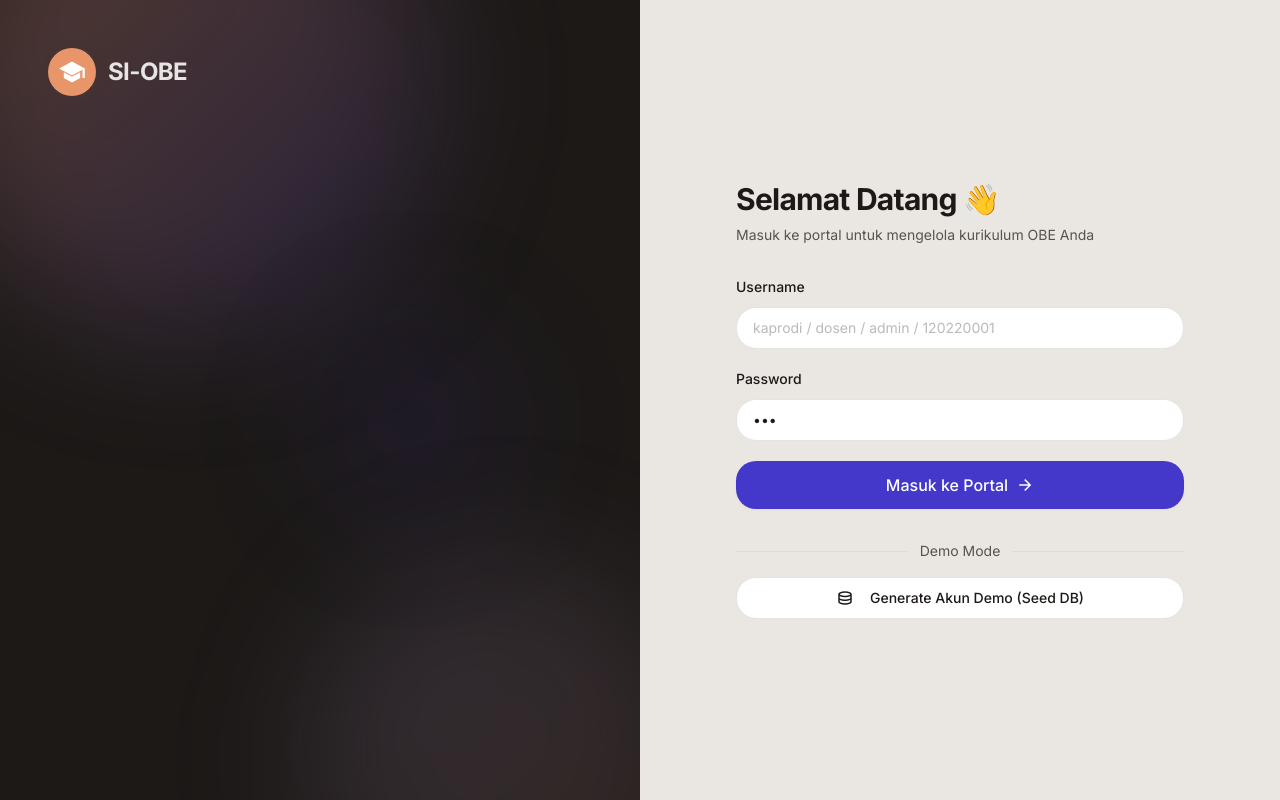
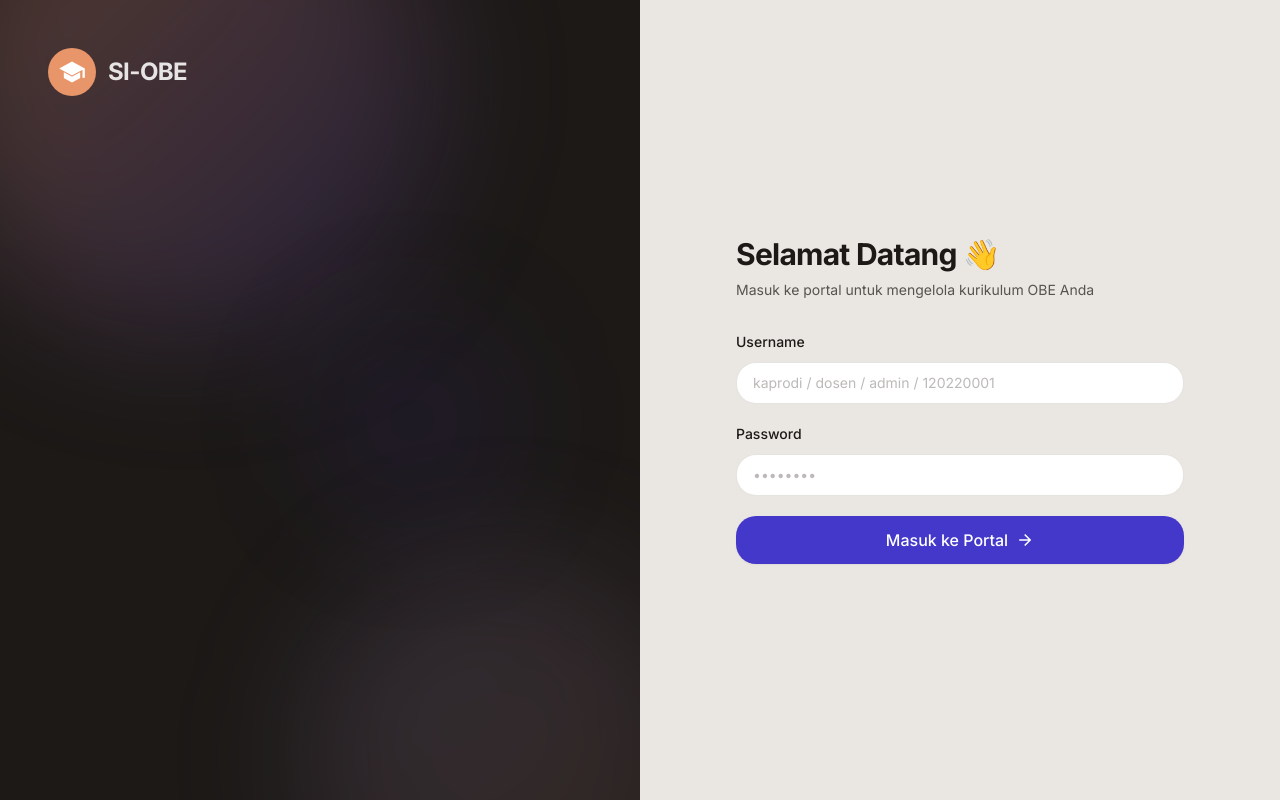
Before and after one commit to Fanico-oke/SI-OBE, a React (Vite) app in the folder frontend/: page / in a window 1280 px wide. Built offline with nearby package versions, Linux system fonts and the light colour scheme.

Commit message:
Remove pre-filled password and demo seed button from login

```diff
--- a/frontend/src/pages/Login.tsx
+++ b/frontend/src/pages/Login.tsx
@@ -4,7 +4,7 @@ import { useAuthStore } from '../store/authStore';
 
 export function Login() {
   const [username, setUsername] = useState('');
-  const [password, setPassword] = useState('123'); // Default for dummy demo
+  const [password, setPassword] = useState('');
   const [error, setError] = useState('');
   const [loading, setLoading] = useState(false);
   const login = useAuthStore(state => state.login);
@@ -159,24 +159,7 @@ export function Login() {
             </button>
           </form>
 
-          <div className="mt-8 animate-fade-in-up" style={{ animationDelay: '300ms' }}>
-            <div className="relative">
-              <div className="absolute inset-0 flex items-center">
-                <div className="w-full border-t border-outline-variant/60" />
-              </div>
-              <div className="relative flex justify-center text-sm">
-                <span className="px-3 bg-background text-on-surface-variant">Demo Mode</span>
-              </div>
-            </div>
 
-            <button
-              onClick={handleSeed}
-              className="btn-secondary w-full mt-4 flex justify-center"
-            >
-              <span className="material-symbols-outlined text-[18px] mr-2">database</span>
-              Generate Akun Demo (Seed DB)
-            </button>
-          </div>
         </div>
       </div>
     </div>
```
Also changed, not shown: 2 other files (tests, documents, lock files or other folders).
